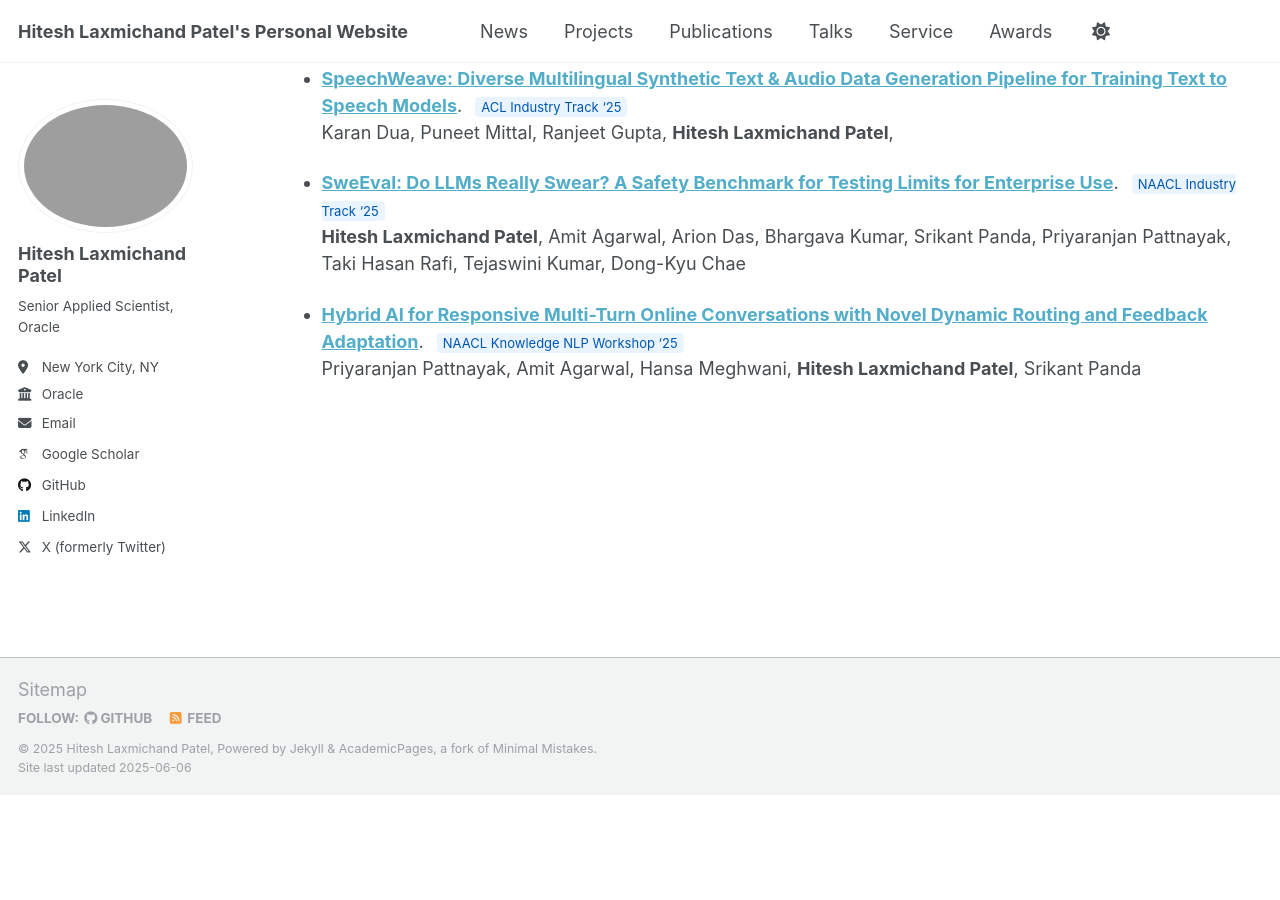
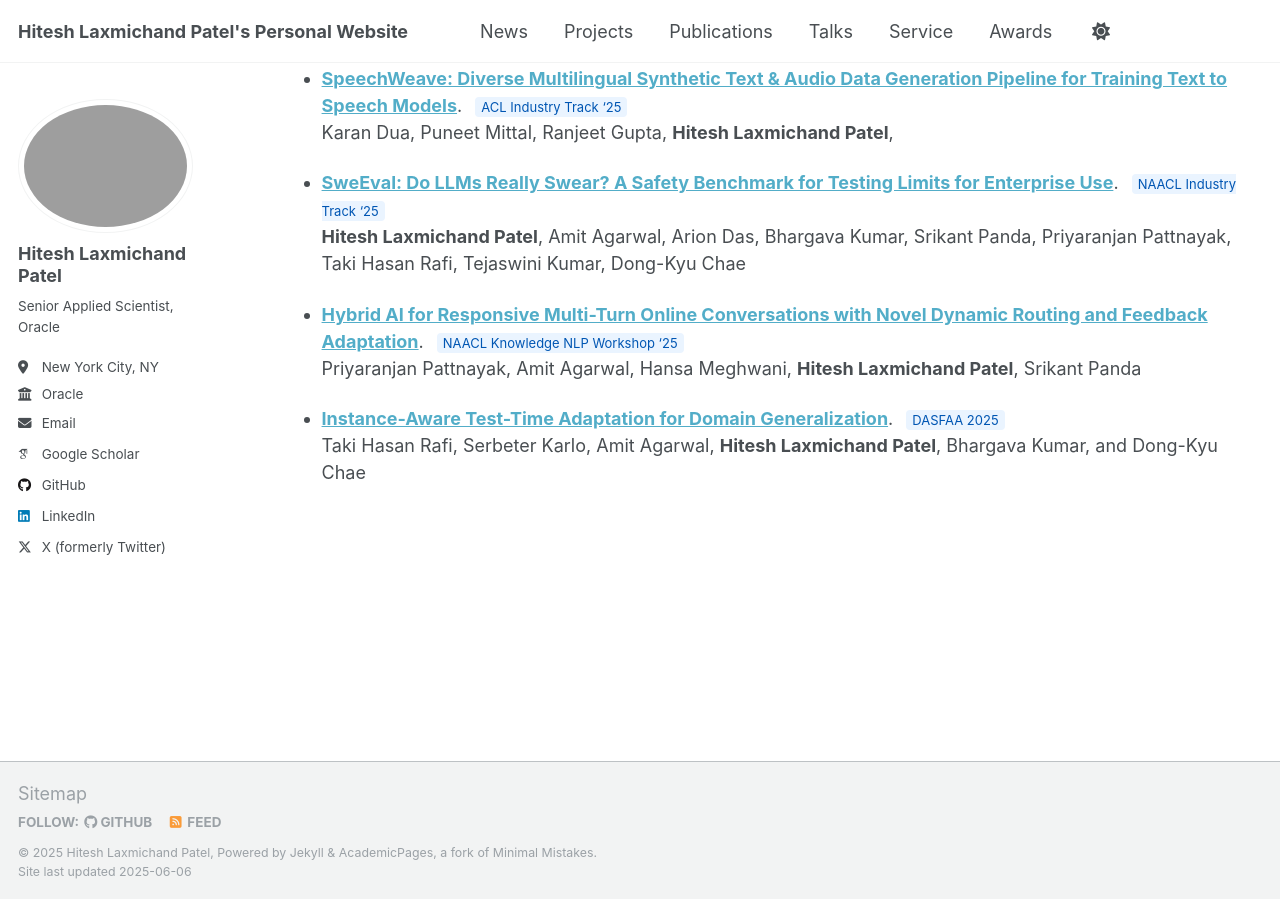
Before and after one commit to HITESHLPATEL/hiteshlpatel.github.io, a Jekyll site: the page built from _pages/publications.md, in a window 1280 px wide and 900 px high, scrolled down 955 px. Built offline with Jekyll 4.4.1, drawn with Linux system fonts in a browser that asks for light colours; some web fonts are replaced; before the commit the page ends 1750 px from its top, so only the background shows below that.

Commit message:
Update publications.md

```diff
--- a/_pages/publications.md
+++ b/_pages/publications.md
@@ -34,3 +34,7 @@ Karan Dua, Puneet Mittal, Ranjeet Gupta, **Hitesh Laxmichand Patel**,
 - **[Hybrid AI for Responsive Multi-Turn Online Conversations with Novel Dynamic Routing and Feedback Adaptation](https://aclanthology.org/2025.knowledgenlp-1.20.pdf)**.
 <span style="font-size:13px; background:#eaf4ff; color:#0056b3; padding:2px 6px; margin-left:8px; border-radius:4px;">NAACL Knowledge NLP Workshop '25</span>
 Priyaranjan Pattnayak, Amit Agarwal, Hansa Meghwani, **Hitesh Laxmichand Patel**, Srikant Panda
+
+- **[Instance-Aware Test-Time Adaptation for Domain Generalization]()**.
+<span style="font-size:13px; background:#eaf4ff; color:#0056b3; padding:2px 6px; margin-left:8px; border-radius:4px;">DASFAA 2025</span>
+Taki Hasan Rafi, Serbeter Karlo, Amit Agarwal, **Hitesh Laxmichand Patel**, Bhargava Kumar, and Dong-Kyu Chae
```
